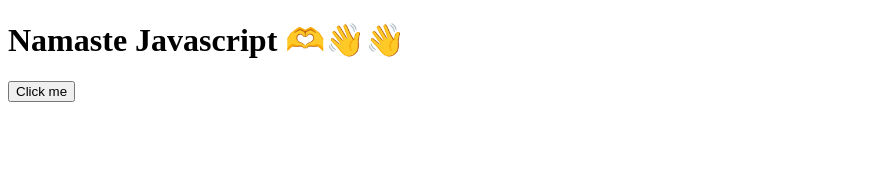
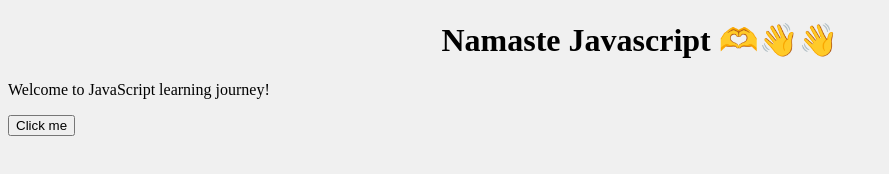
Before and after one commit to Sandylamture03/Javascript-by-Hitesh, a plain HTML site: page index.html in a window 1280 px wide. Shown: the whole page, without its empty margins (0-889 px from the left). Drawn offline with Linux system fonts and the light colour scheme.

Commit message:
all changes made and done

```diff
--- a/index.html
+++ b/index.html
@@ -4,10 +4,21 @@
     <meta charset="UTF-8" />
     <meta name="viewport" content="width=device-width, initial-scale=1.0" />
     <title>Namaste Javascript</title>
+    <style>
+      body {
+        background-color: #f0f0f0;
+      }
+      h1 {
+        display: flex;
+        justify-content: center;
+        align-items: center;
+      }
+    </style>
   </head>
   <body>
     <h1>Namaste Javascript 🫶👋👋</h1>
-    <button id="onClick">Click me</button>
+    <p>Welcome to JavaScript learning journey!</p>
+    <button id="clicked">Click me</button>
     <script src="/Namaste_Javascript.js"></script>
   </body>
 </html>
```
Also changed, not shown: Namaste_Javascript.js (+24 -0 lines).
